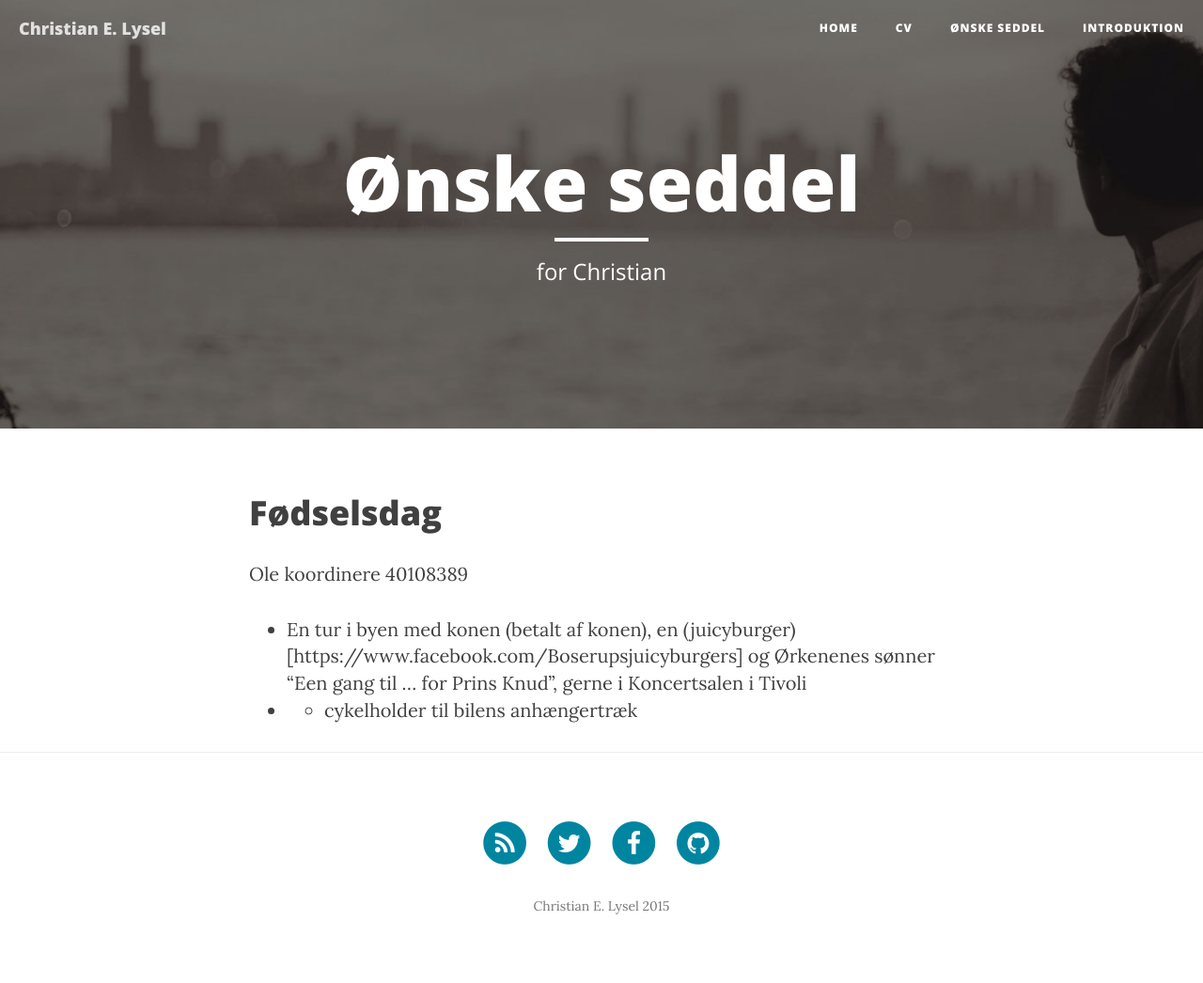
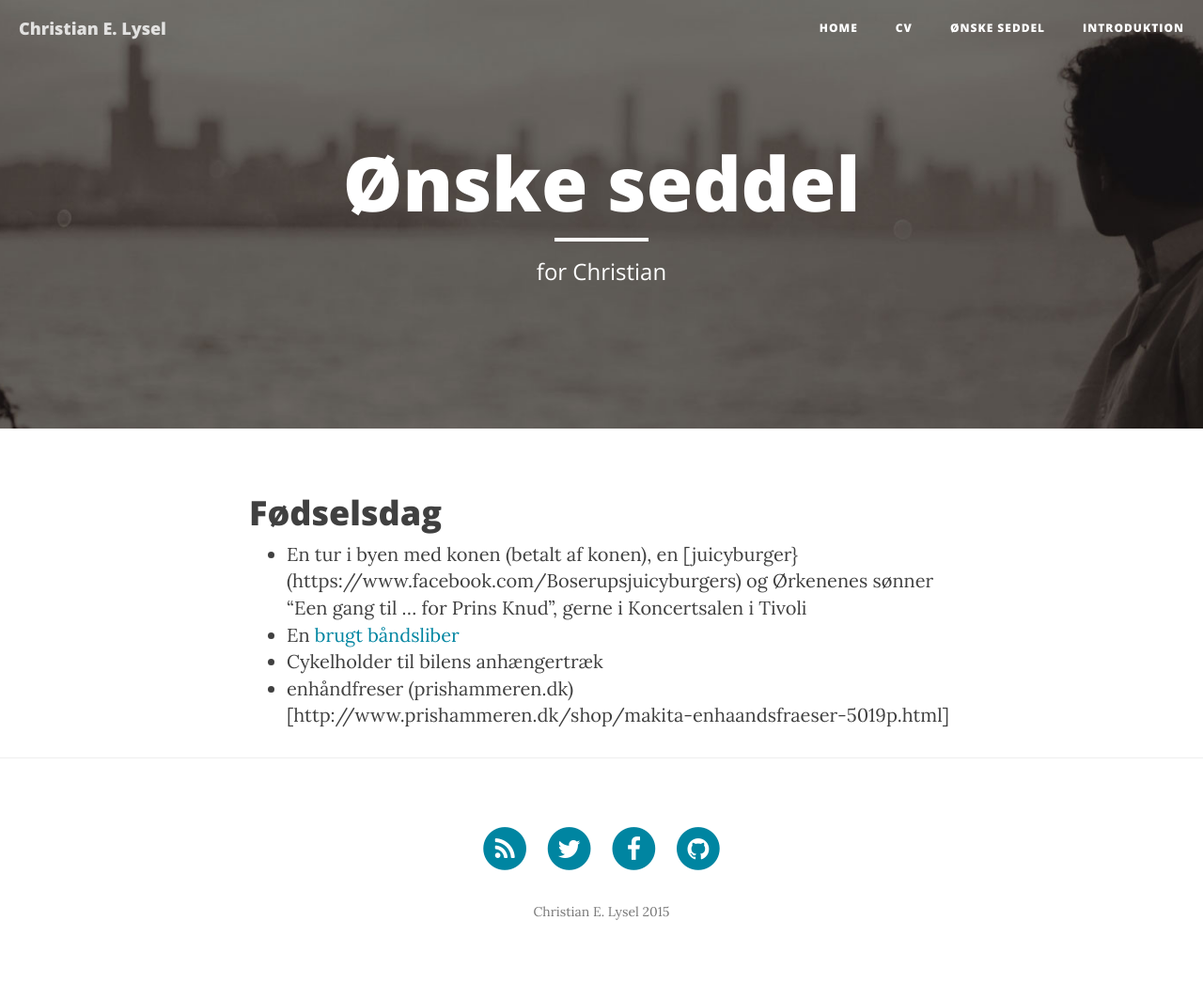
Before and after one commit to clysel/christian.lysel.net, a Jekyll site: the page built from gave.markdown, in a window 1280 px wide. Shown: the whole page at 94% size. Built offline with Jekyll 4.4.1, drawn with Linux system fonts in a browser that asks for light colours; nearby versions of some CDN libraries.

Commit message:
Update gave.markdown

```diff
--- a/gave.markdown
+++ b/gave.markdown
@@ -6,7 +6,7 @@ header-img: "img/about-bg.jpg"
 ---
 # Fødselsdag
 
-Ole koordinere 40108389
-
-* En tur i byen med konen (betalt af konen), en (juicyburger)[https://www.facebook.com/Boserupsjuicyburgers] og Ørkenenes sønner "Een gang til ... for Prins Knud", gerne i Koncertsalen i Tivoli
-* * cykelholder til bilens anhængertræk
+* En tur i byen med konen (betalt af konen), en [juicyburger}(https://www.facebook.com/Boserupsjuicyburgers) og Ørkenenes sønner "Een gang til ... for Prins Knud", gerne i Koncertsalen i Tivoli
+* En [brugt båndsliber](http://www.dba.dk/baandsliber-og-rondel-slibe/id-1014863237/)
+* Cykelholder til bilens anhængertræk
+* enhåndfreser (prishammeren.dk)[http://www.prishammeren.dk/shop/makita-enhaandsfraeser-5019p.html]
```
